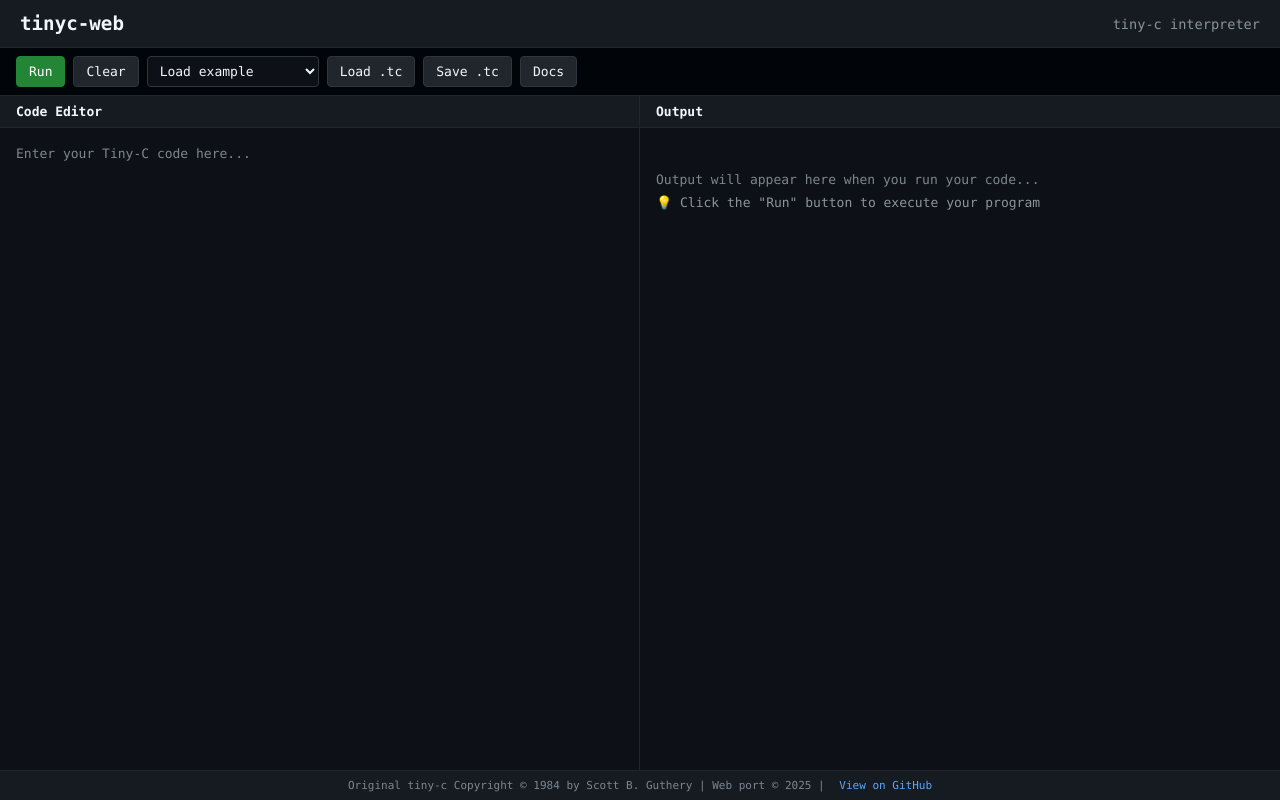
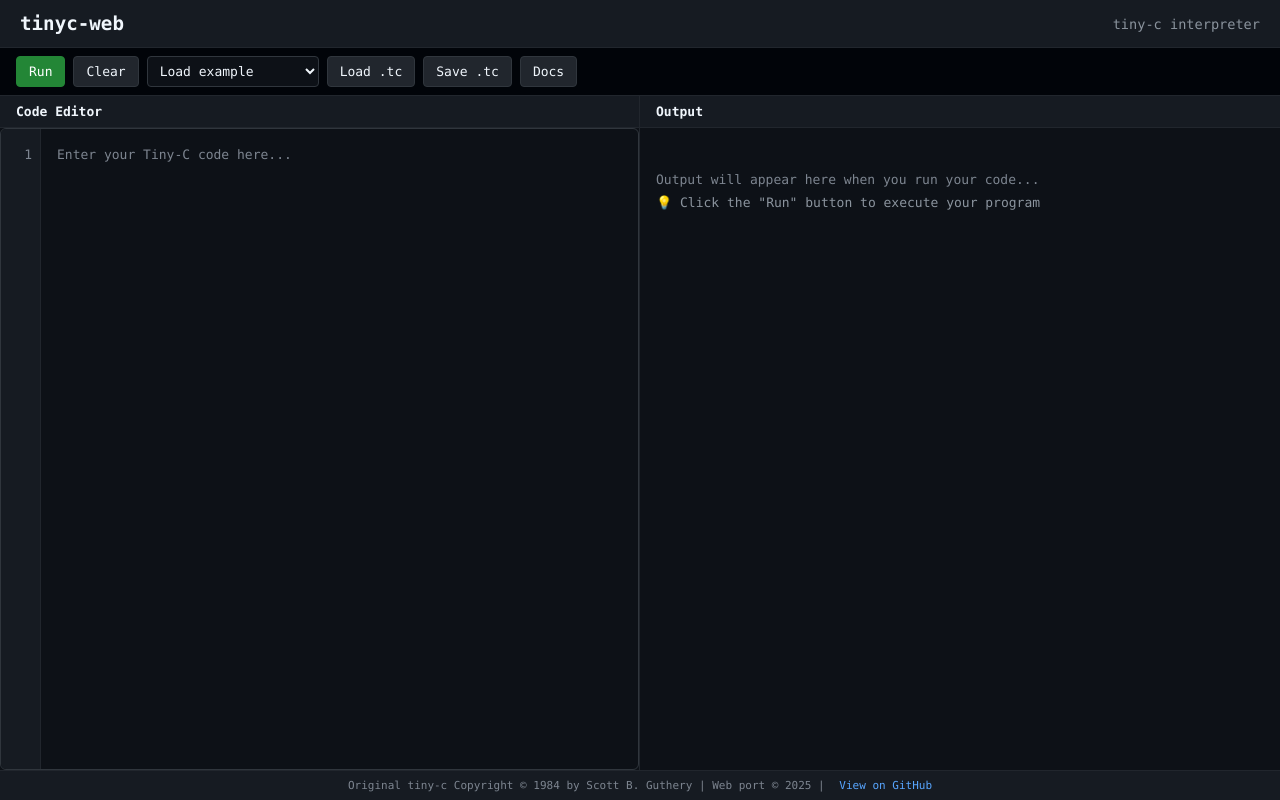
Before and after one commit to jackanderson/tinyc-web, a React (Vite) app: page / in a window 1280 px wide. Built offline with nearby package versions, Linux system fonts and the light colour scheme; the HTML template or start-up script is replaced by a standard one.

Commit message:
added line numbers and syntax hilighting to code editor

```diff
--- a/src/components/CodeEditor.css
+++ b/src/components/CodeEditor.css
@@ -1,42 +1,170 @@
-.code-editor {
+/* Code Editor Container */
+.code-editor-container {
+  width: 100%;
+  height: 100%;
+  background: #0d1117;
+  border-radius: 6px;
+  border: 1px solid #30363d;
+  display: flex;
+  overflow: hidden;
+  font-family: 'JetBrains Mono', 'Fira Code', 'SF Mono', Monaco, 'Cascadia Code', 'Roboto Mono', Consolas, 'Courier New', monospace;
+  font-size: 13px;
+  line-height: 1.5;
+}
+
+.code-editor-container.disabled {
+  opacity: 0.6;
+  cursor: not-allowed;
+}
+
+/* Line Numbers */
+.line-numbers {
+  background: #161b22;
+  color: #7d8590;
+  padding: 16px 8px 16px 16px;
+  border-right: 1px solid #21262d;
+  user-select: none;
+  min-width: 40px;
+  text-align: right;
+  overflow-y: hidden;
+  overflow-x: hidden;
+  flex-shrink: 0;
+}
+
+.line-number {
+  height: 19.5px; /* Match line-height * font-size */
+  display: flex;
+  align-items: center;
+  justify-content: flex-end;
+}
+
+/* Editor Wrapper */
+.editor-wrapper {
+  flex: 1;
+  position: relative;
+  overflow: hidden;
+}
+
+/* Syntax Highlighting Layer */
+.syntax-highlight {
+  position: absolute;
+  top: 0;
+  left: 0;
   width: 100%;
   height: 100%;
   padding: 16px;
-  background: #0d1117;
   color: #f0f6fc;
+  white-space: pre-wrap;
+  word-wrap: break-word;
+  overflow: auto;
+  z-index: 1;
+  pointer-events: none;
+  tab-size: 4;
+  font-family: inherit;
+  font-size: inherit;
+  line-height: inherit;
+}
+
+/* Code Textarea */
+.code-textarea {
+  position: absolute;
+  top: 0;
+  left: 0;
+  width: 100%;
+  height: 100%;
+  padding: 16px;
+  background: transparent;
+  color: transparent;
+  caret-color: #f0f6fc;
   border: none;
   outline: none;
-  font-family: 'JetBrains Mono', 'Fira Code', 'SF Mono', Monaco, 'Cascadia Code', 'Roboto Mono', Consolas, 'Courier New', monospace;
-  font-size: 13px;
-  line-height: 1.5;
   resize: none;
+  font-family: inherit;
+  font-size: inherit;
+  line-height: inherit;
+  white-space: pre-wrap;
+  word-wrap: break-word;
   overflow: auto;
-  tab-size: 2;
+  z-index: 2;
+  tab-size: 4;
 }
 
-.code-editor::placeholder {
+.code-textarea::placeholder {
   color: #7d8590;
 }
 
-.code-editor::-webkit-scrollbar {
+.code-textarea::selection {
+  background: #264f78;
+}
+
+.code-textarea:disabled {
+  cursor: not-allowed;
+}
+
+/* Syntax Highlighting Colors - Softer Cool Palette */
+.syntax-highlight .token-keyword {
+  color: #7dd3fc !important; /* Soft sky blue for keywords */
+  font-weight: 500;
+}
+
+.syntax-highlight .token-string {
+  color: #86efac !important; /* Soft mint green for strings */
+}
+
+.syntax-highlight .token-comment {
+  color: #94a3b8 !important; /* Soft slate gray for comments */
+  font-style: italic;
+}
+
+.syntax-highlight .token-number {
+  color: #c084fc !important; /* Soft purple for numbers */
+}
+
+.syntax-highlight .token-operator {
+  color: #67e8f9 !important; /* Soft cyan for operators */
+}
+
+.syntax-highlight .token-identifier {
+  color: #e2e8f0 !important; /* Soft white for identifiers */
+}
+
+.syntax-highlight .token-whitespace {
+  color: transparent !important;
+}
+
+.syntax-highlight .token-other {
+  color: #e2e8f0 !important; /* Soft white for other tokens */
+}
+
+/* Scrollbars */
+.syntax-highlight::-webkit-scrollbar,
+.code-textarea::-webkit-scrollbar {
   width: 8px;
   height: 8px;
 }
 
-.code-editor::-webkit-scrollbar-track {
+.syntax-highlight::-webkit-scrollbar-track,
+.code-textarea::-webkit-scrollbar-track {
   background: #0d1117;
 }
 
-.code-editor::-webkit-scrollbar-thumb {
+.syntax-highlight::-webkit-scrollbar-thumb,
+.code-textarea::-webkit-scrollbar-thumb {
   background: #21262d;
   border-radius: 4px;
 }
 
-.code-editor::-webkit-scrollbar-thumb:hover {
+.syntax-highlight::-webkit-scrollbar-thumb:hover,
+.code-textarea::-webkit-scrollbar-thumb:hover {
   background: #30363d;
 }
 
-.code-editor.disabled {
-  opacity: 0.6;
-  cursor: not-allowed;
+/* Hide scrollbars on syntax highlight layer to avoid double scrollbars */
+.syntax-highlight::-webkit-scrollbar {
+  display: none;
 }
+
+.syntax-highlight {
+  scrollbar-width: none; /* Firefox */
+  -ms-overflow-style: none; /* IE and Edge */
+}
--- a/src/components/CodeEditor.jsx
+++ b/src/components/CodeEditor.jsx
@@ -1,13 +1,153 @@
-import React from 'react';
+import React, { useRef, useEffect, useState, useCallback } from 'react';
 import './CodeEditor.css';
 
+// TinyC language tokens and syntax highlighting rules
+const tinycTokens = {
+  keywords: [
+    'int', 'char', 'if', 'else', 'while', 'for', 'return', 'break', 'continue',
+    'pl', 'ps', 'pn', 'getnum', 'getline', 'random', 'seed', 'mc'
+  ],
+  operators: ['+', '-', '*', '/', '%', '=', '==', '!=', '<', '>', '<=', '>=', '&&', '||', '!', '++', '--'],
+  punctuation: ['(', ')', '{', '}', '[', ']', ';', ',', '.']
+};
+
+// Tokenize TinyC code for syntax highlighting
+const tokenizeTinyC = (code) => {
+  const tokens = [];
+  let i = 0;
+
+  while (i < code.length) {
+    const char = code[i];
+
+    // Handle newlines and whitespace
+    if (char === '\n') {
+      tokens.push({ type: 'whitespace', value: char, start: i, end: i + 1 });
+      i++;
+      continue;
+    }
+
+    // Skip other whitespace
+    if (/\s/.test(char)) {
+      tokens.push({ type: 'whitespace', value: char, start: i, end: i + 1 });
+      i++;
+      continue;
+    }
+
+    // TinyC comments - /* comment ends at newline, not */
+    if (char === '/' && code[i + 1] === '*') {
+      const start = i;
+      i += 2;
+      while (i < code.length && code[i] !== '\n') {
+        i++;
+      }
+      tokens.push({ type: 'comment', value: code.slice(start, i), start, end: i });
+      continue;
+    }
+
+    // Line comments (// style)
+    if (char === '/' && code[i + 1] === '/') {
+      const start = i;
+      while (i < code.length && code[i] !== '\n') {
+        i++;
+      }
+      tokens.push({ type: 'comment', value: code.slice(start, i), start, end: i });
+      continue;
+    }
+
+    // Strings
+    if (char === '"') {
+      const start = i;
+      i++; // Skip opening quote
+      while (i < code.length && code[i] !== '"') {
+        if (code[i] === '\\' && i + 1 < code.length) {
+          i += 2; // Skip escape sequence
+        } else {
+          i++;
+        }
+      }
+      i++; // Skip closing quote
+      tokens.push({ type: 'string', value: code.slice(start, i), start, end: i });
+      continue;
+    }
+
+    // Numbers
+    if (/\d/.test(char)) {
+      const start = i;
+      while (i < code.length && /[\d.]/.test(code[i])) {
+        i++;
+      }
+      tokens.push({ type: 'number', value: code.slice(start, i), start, end: i });
+      continue;
+    }
+
+    // Identifiers and keywords
+    if (/[a-zA-Z_]/.test(char)) {
+      const start = i;
+      while (i < code.length && /[a-zA-Z0-9_]/.test(code[i])) {
+        i++;
+      }
+      const value = code.slice(start, i);
+      const type = tinycTokens.keywords.includes(value) ? 'keyword' : 'identifier';
+      tokens.push({ type, value, start, end: i });
+      continue;
+    }
+
+    // Operators and punctuation
+    let operatorFound = false;
+    for (const op of [...tinycTokens.operators, ...tinycTokens.punctuation].sort((a, b) => b.length - a.length)) {
+      if (code.slice(i, i + op.length) === op) {
+        tokens.push({ type: 'operator', value: op, start: i, end: i + op.length });
+        i += op.length;
+        operatorFound = true;
+        break;
+      }
+    }
+
+    if (!operatorFound) {
+      tokens.push({ type: 'other', value: char, start: i, end: i + 1 });
+      i++;
+    }
+  }
+
+  return tokens;
+};
+
 function CodeEditor({ value, onChange, disabled }) {
+  const textareaRef = useRef(null);
+  const highlightRef = useRef(null);
+  const [cursorPosition, setCursorPosition] = useState(0);
+
+  const lines = value.split('\n');
+  const lineCount = lines.length;
+
+  // Synchronize scroll between textarea, highlight layer, and line numbers
+  const handleScroll = useCallback(() => {
+    if (textareaRef.current && highlightRef.current) {
+      highlightRef.current.scrollTop = textareaRef.current.scrollTop;
+      highlightRef.current.scrollLeft = textareaRef.current.scrollLeft;
+
+      // Sync line numbers vertical scroll only
+      const lineNumbersEl = textareaRef.current.parentElement?.previousElementSibling;
+      if (lineNumbersEl) {
+        lineNumbersEl.scrollTop = textareaRef.current.scrollTop;
+      }
+    }
+  }, []);
+
+  // Handle text changes
   const handleChange = (e) => {
     if (!disabled) {
+      setCursorPosition(e.target.selectionStart);
       onChange(e.target.value);
     }
   };
 
+  // Handle cursor position changes
+  const handleSelect = (e) => {
+    setCursorPosition(e.target.selectionStart);
+  };
+
+  // Handle keyboard shortcuts
   const handleKeyDown = (e) => {
     if (disabled) return;
 
@@ -22,20 +162,66 @@ function CodeEditor({ value, onChange, disabled }) {
       // Set cursor position after the inserted tab
       setTimeout(() => {
         e.target.selectionStart = e.target.selectionEnd = start + 4;
+        setCursorPosition(start + 4);
       }, 0);
     }
   };
 
+  // Generate syntax highlighted HTML
+  const renderHighlightedCode = () => {
+    if (!value) return null;
+
+    const tokens = tokenizeTinyC(value);
+    console.log('Tokens:', tokens.slice(0, 10)); // Debug first 10 tokens
+
+    return tokens.map((token, index) => (
+      <span key={index} className={`token-${token.type}`}>
+        {token.value}
+      </span>
+    ));
+  };
+
+  // Generate line numbers
+  const renderLineNumbers = () => {
+    return Array.from({ length: lineCount }, (_, i) => (
+      <div key={i + 1} className="line-number">
+        {i + 1}
+      </div>
+    ));
+  };
+
+  useEffect(() => {
+    handleScroll();
+  }, [value, handleScroll]);
+
   return (
+    <div className={`code-editor-container ${disabled ? 'disabled' : ''}`}>
+      <div className="line-numbers">
+        {renderLineNumbers()}
+      </div>
+
+      <div className="editor-wrapper">
+        <div
+          ref={highlightRef}
+          className="syntax-highlight"
+        >
+          {renderHighlightedCode()}
+        </div>
+
         <textarea
-      className={`code-editor ${disabled ? 'disabled' : ''}`}
+          ref={textareaRef}
+          className="code-textarea"
           value={value}
           onChange={handleChange}
           onKeyDown={handleKeyDown}
+          onScroll={handleScroll}
+          onSelect={handleSelect}
           spellCheck={false}
           placeholder="Enter your Tiny-C code here..."
           disabled={disabled}
         />
+      </div>
+    </div>
   );
 }
 
```
Lines whose indentation alone changed are shown as unchanged.
